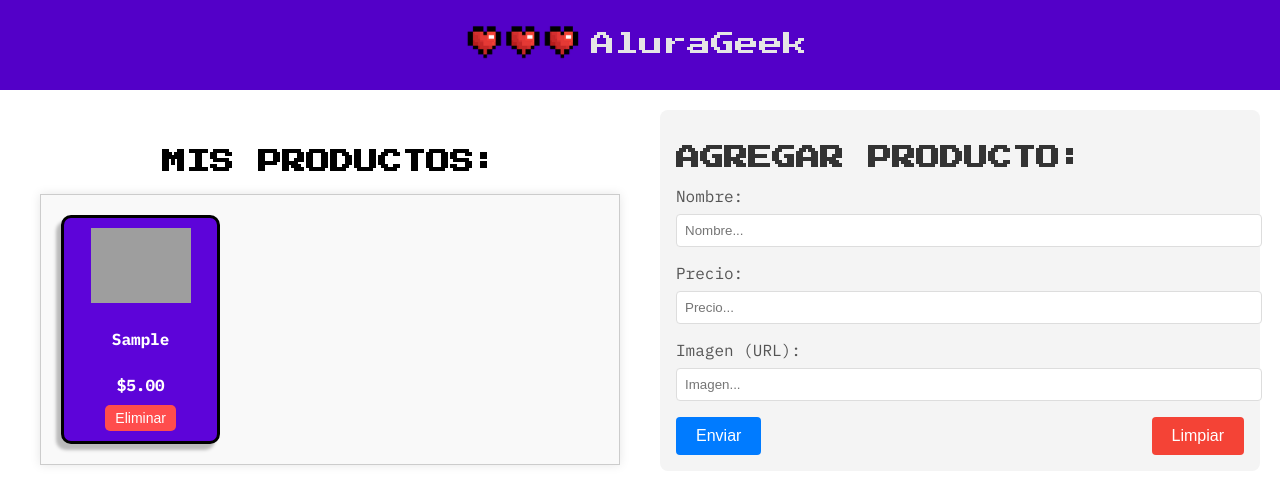
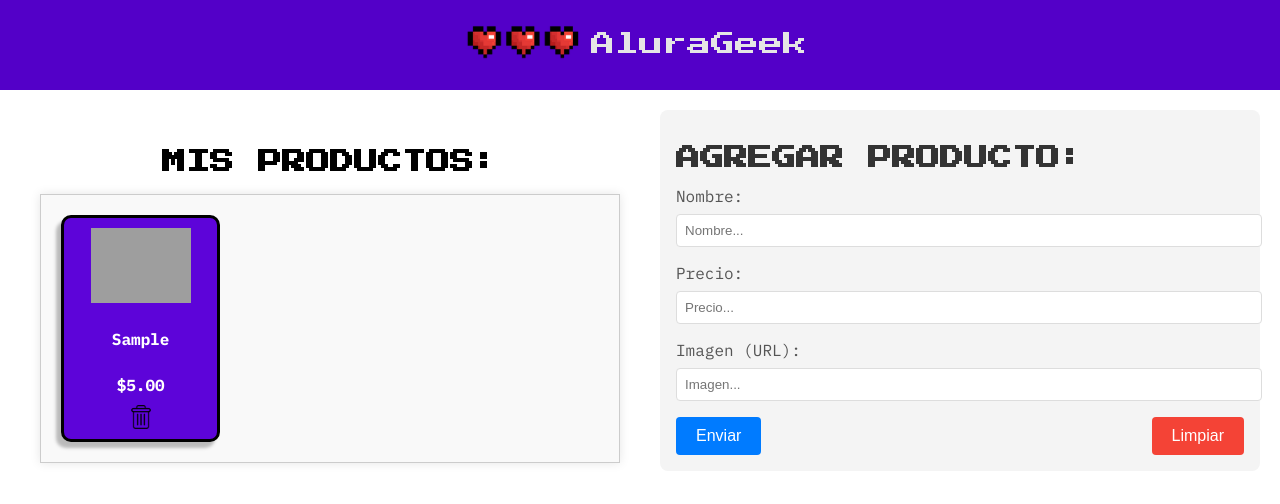
Before and after one commit to MayraHer31/AluraGeek, a plain HTML site: page index.html in a window 1280 px wide. Both pictures are taken after typing "Sample", "5", "https://example.com" into the empty fields and a click on the button "Enviar". Drawn offline with Linux system fonts and the light colour scheme; grey boxes are pictures that could not be loaded.

Commit message:
Replace btn-delete with icon

```diff
--- a/scripts/main.js
+++ b/scripts/main.js
@@ -51,7 +51,7 @@ function renderProducts() {
         <img src="${product.image}" alt="${product.name}" class="product-card__image">
         <h3 class="product-card__name">${product.name}</h3>
         <span class="product-card__price">$${product.price}</span>
-        <button class="btn-delete" data-id="${product.id}">Eliminar</button>
+        <img src="assets/trash.png" alt="Eliminar producto" class="btn-delete" data-id="${product.id}">
       `;
       productsGrid.appendChild(productCard);
     });
--- a/styles/style.css
+++ b/styles/style.css
@@ -117,18 +117,14 @@ height: auto;
 }
 
 .btn-delete {
-  background-color: #ff4d4d;
-  border: none;
-  border-radius: 5px;
-  padding: 5px 10px;
-  color: #fff;
-  cursor: pointer;
-  font-size: 14px;
-  transition: background-color 0.3s;
+  width: 24px; /* Tamaño del ícono */
+  height: 24px;
+  cursor: pointer; /* Manito al pasar el mouse */
+  transition: transform 0.2s ease; /* Efecto de escala */
 }
 
 .btn-delete:hover {
-  background-color: #e60000;
+  transform: scale(1.2); /* Aumenta ligeramente el tamaño al pasar el mouse */
 }
 
   /* Formulario */
```
